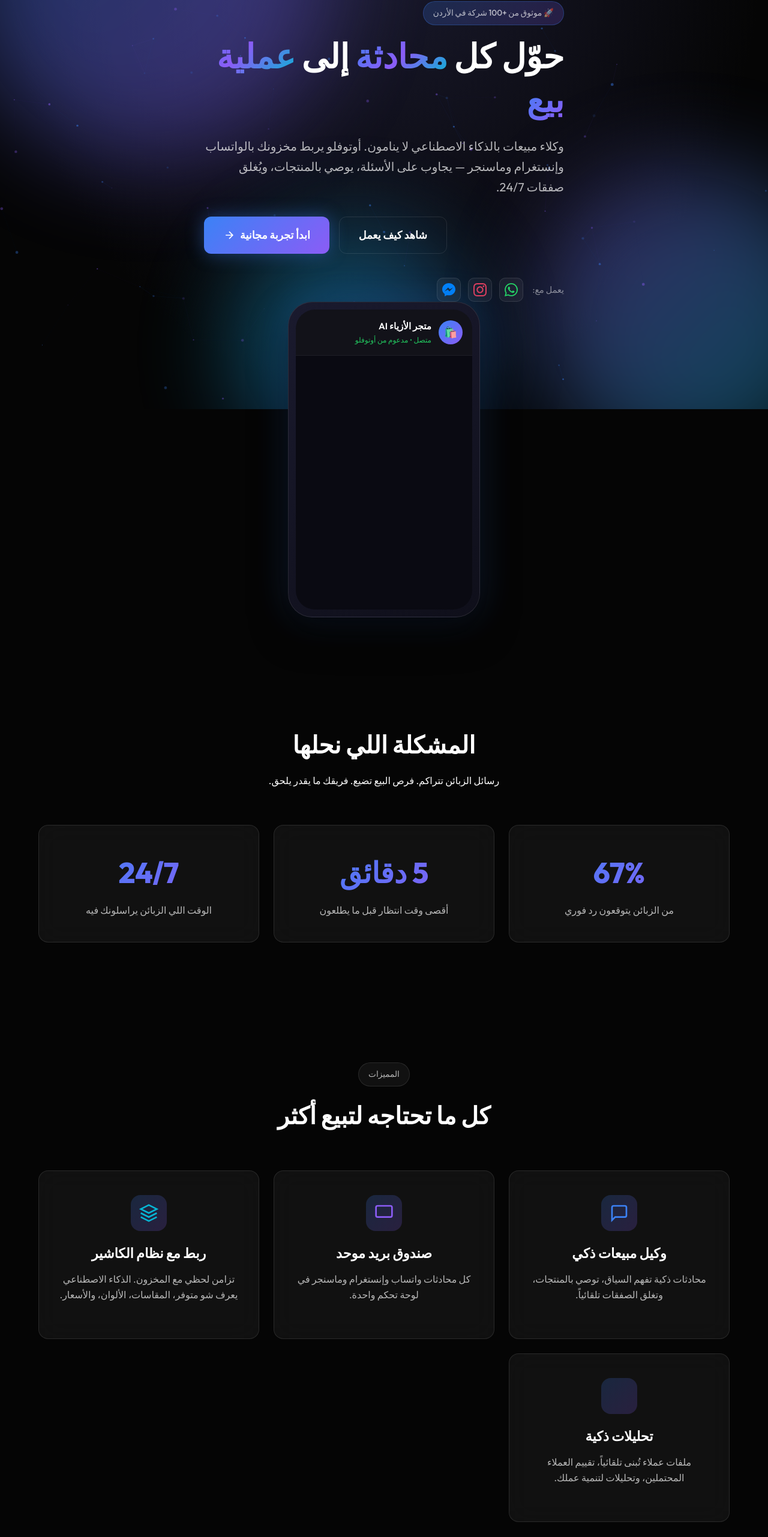
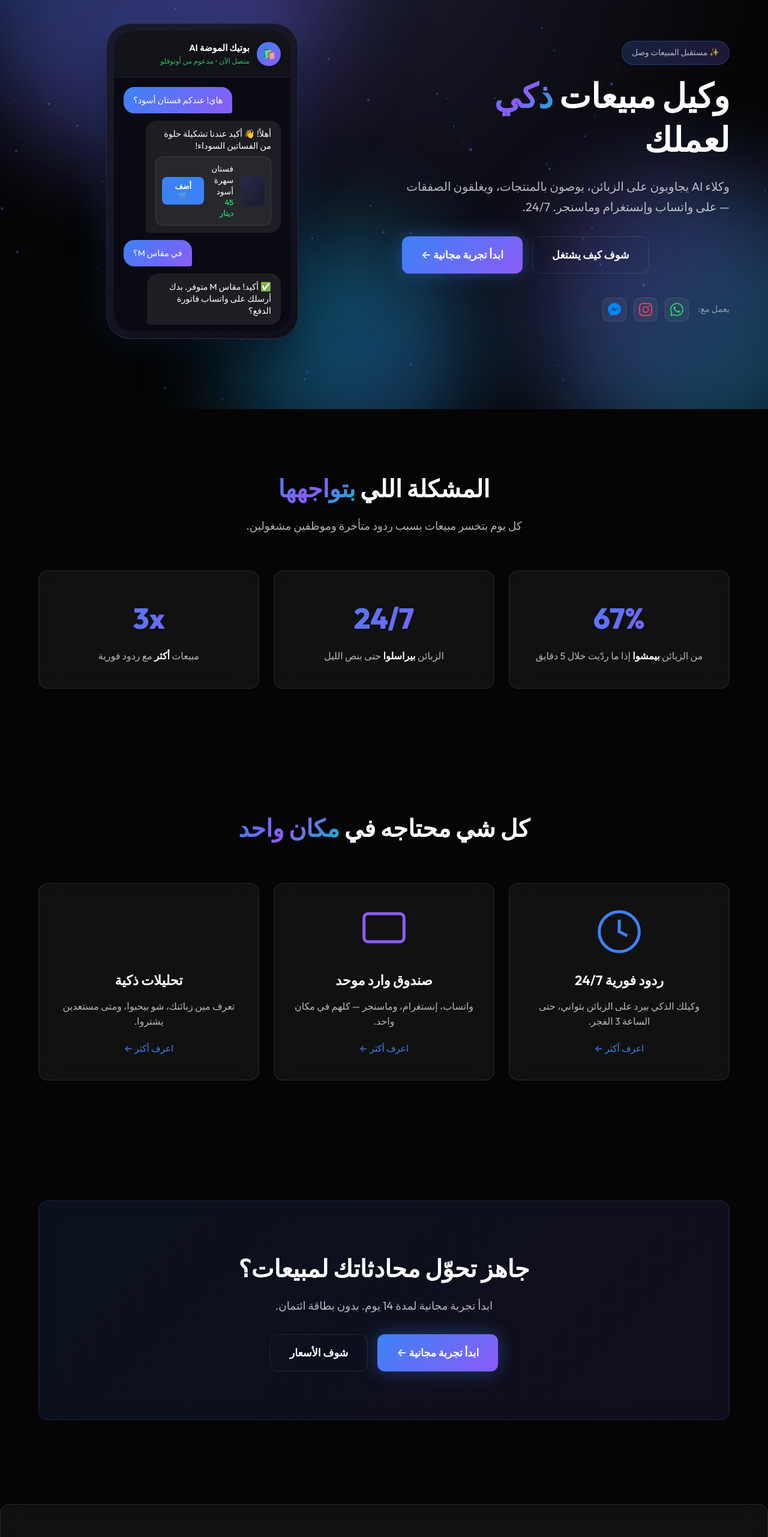
Before and after one commit to TahaW863/autoflow, a plain HTML site: page index-ar.html in a window 1280 px wide. Shown: the part 118-2680 px from the top of the page at 60% size. Drawn offline with Linux system fonts and the light colour scheme.

Commit message:
second commit

```diff
--- a/index-ar.html
+++ b/index-ar.html
@@ -4,9 +4,9 @@
 <head>
     <meta charset="UTF-8">
     <meta name="viewport" content="width=device-width, initial-scale=1.0">
-    <title>أوتوفلو | وكلاء مبيعات ذكاء اصطناعي للواتساب وإنستغرام</title>
+    <title>أوتوفلو - وكلاء مبيعات بالذكاء الاصطناعي</title>
     <meta name="description"
-        content="حوّل كل محادثة إلى عملية بيع. وكلاء مبيعات يعملون بالذكاء الاصطناعي على مدار الساعة.">
+        content="وكلاء مبيعات بالذكاء الاصطناعي يعملون 24/7 على واتساب وإنستغرام. حوّل محادثاتك لمبيعات.">
     <link rel="preconnect" href="https://fonts.googleapis.com">
     <link rel="preconnect" href="https://fonts.gstatic.com" crossorigin>
     <link href="https://fonts.googleapis.com/css2?family=Outfit:wght@300;400;500;600;700;800&display=swap"
@@ -52,78 +52,74 @@
     <main>
         <section class="hero">
             <div class="container">
+                <div class="hero-container">
                     <div class="hero-content">
-                    <div class="badge glow-badge">🚀 موثوق من +100 شركة في الأردن</div>
-                    <h1 class="hero-title">
-                        حوّل كل <span class="gradient-text">محادثة</span> إلى <span class="gradient-text">عملية
-                            بيع</span>
-                    </h1>
-                    <p class="hero-lead">
-                        وكلاء مبيعات بالذكاء الاصطناعي لا ينامون. أوتوفلو يربط مخزونك بالواتساب وإنستغرام وماسنجر —
-                        يجاوب
-                        على الأسئلة، يوصي بالمنتجات، ويُغلق صفقات 24/7.
-                    </p>
+                        <div class="badge glow-badge">✨ مستقبل المبيعات وصل</div>
+                        <h1 class="hero-title">وكيل مبيعات <span class="gradient-text">ذكي</span><br>لعملك</h1>
+                        <p class="hero-lead">وكلاء AI يجاوبون على الزبائن، يوصون بالمنتجات، ويغلقون الصفقات — على واتساب
+                            وإنستغرام وماسنجر. 24/7.</p>
                         <div class="hero-cta">
-                        <a href="contact-ar.html" class="btn-primary btn-lg glow">
-                            <span>ابدأ تجربة مجانية</span>
-                            <svg width="20" height="20" viewBox="0 0 24 24" fill="none" stroke="currentColor"
-                                stroke-width="2">
-                                <path d="M19 12H5M12 19l-7-7 7-7" />
-                            </svg>
-                        </a>
-                        <a href="solutions-ar.html" class="btn-secondary btn-lg">شاهد كيف يعمل</a>
+                            <a href="contact-ar.html" class="btn-primary btn-lg glow">ابدأ تجربة مجانية ←</a>
+                            <a href="#demo" class="btn-secondary btn-lg">شوف كيف يشتغل</a>
                         </div>
                         <div class="hero-channels">
                             <span class="channels-label">يعمل مع:</span>
                             <div class="channel-icons">
-                            <div class="channel-icon whatsapp" title="واتساب">
+                                <div class="channel-icon whatsapp">
                                     <svg viewBox="0 0 24 24" fill="currentColor">
                                         <path
-                                        d="M17.472 14.382c-.297-.149-1.758-.867-2.03-.967-.273-.099-.471-.148-.67.15-.197.297-.767.966-.94 1.164-.173.199-.347.223-.644.075-.297-.15-1.255-.463-2.39-1.475-.883-.788-1.48-1.761-1.653-2.059-.173-.297-.018-.458.13-.606.134-.133.298-.347.446-.52.149-.174.198-.298.298-.497.099-.198.05-.371-.025-.52-.075-.149-.669-1.612-.916-2.207-.242-.579-.487-.5-.669-.51-.173-.008-.371-.01-.57-.01-.198 0-.52.074-.792.372-.272.297-1.04 1.016-1.04 2.479 0 1.462 1.065 2.875 1.213 3.074.149.198 2.096 3.2 5.077 4.487.709.306 1.262.489 1.694.625.712.227 1.36.195 1.871.118.571-.085 1.758-.719 2.006-1.413.248-.694.248-1.289.173-1.413-.074-.124-.272-.198-.57-.347m-5.421 7.403h-.004a9.87 9.87 0 01-5.031-1.378l-.361-.214-3.741.982.998-3.648-.235-.374a9.86 9.86 0 01-1.51-5.26c.001-5.45 4.436-9.884 9.888-9.884 2.64 0 5.122 1.03 6.988 2.898a9.825 9.825 0 012.893 6.994c-.003 5.45-4.437 9.884-9.885 9.884m8.413-18.297A11.815 11.815 0 0012.05 0C5.495 0 .16 5.335.157 11.892c0 2.096.547 4.142 1.588 5.945L.057 24l6.305-1.654a11.882 11.882 0 005.683 1.448h.005c6.554 0 11.89-5.335 11.893-11.893a11.821 11.821 0 00-3.48-8.413z" />
+                                            d="M17.472 14.382c-.297-.149-1.758-.867-2.03-.967-.273-.099-.471-.148-.67.15-.197.297-.767.966-.94 1.164-.173.199-.347.223-.644.075-.297-.15-1.255-.463-2.39-1.475-.883-.788-1.48-1.761-1.653-2.059-.173-.297-.018-.458.13-.606.134-.133.298-.347.446-.52.149-.174.198-.298.298-.497.099-.198.05-.371-.025-.52-.075-.149-.669-1.612-.916-2.207-.242-.579-.487-.5-.669-.51-.173-.008-.371-.01-.57-.01-.198 0-.52.074-.792.372-.272.297-1.04 1.016-1.04 2.479 0 1.462 1.065 2.875 1.213 3.074.149.198 2.096 3.2 5.077 4.487.709.306 1.262.489 1.694.625.712.227 1.36.195 1.871.118.571-.085 1.758-.719 2.006-1.413.248-.694.248-1.289.173-1.413-.074-.124-.272-.198-.57-.347m-5.421 7.403h-.004a9.87 9.87 0 01-5.031-1.378l-.361-.214-3.741.982.998-3.648-.235-.374a9.86 9.86 0 01-1.51-5.26c.001-5.45 4.436-9.884 9.888-9.884 2.64 0 5.122 1.03 6.988 2.898a9.825 9.825 0 012.893 6.994c-.003 5.45-4.437 9.884-9.885 9.884m8.413-18.297A11.815 11.815 0 0012.05 0C5.495 0 .16 5.335.157 11.892c0 2.096.547 4.142 1.588 5.945L.057 24l6.305-1.654a11.882 11.882 0 005.683 1.448h.005c6.554 0 11.89-5.335 11.893-11.893a11.821 11.821 0 00-3.48-8.413Z" />
                                     </svg>
                                 </div>
-                            <div class="channel-icon instagram" title="إنستغرام">
+                                <div class="channel-icon instagram">
                                     <svg viewBox="0 0 24 24" fill="currentColor">
                                         <path
-                                        d="M12 2.163c3.204 0 3.584.012 4.85.07 3.252.148 4.771 1.691 4.919 4.919.058 1.265.069 1.645.069 4.849 0 3.205-.012 3.584-.069 4.849-.149 3.225-1.664 4.771-4.919 4.919-1.266.058-1.644.07-4.85.07-3.204 0-3.584-.012-4.849-.07-3.26-.149-4.771-1.699-4.919-4.92-.058-1.265-.07-1.644-.07-4.849 0-3.204.013-3.583.07-4.849.149-3.227 1.664-4.771 4.919-4.919 1.266-.057 1.645-.069 4.849-.069zm0-2.163c-3.259 0-3.667.014-4.947.072-4.358.2-6.78 2.618-6.98 6.98-.059 1.281-.073 1.689-.073 4.948 0 3.259.014 3.668.072 4.948.2 4.358 2.618 6.78 6.98 6.98 1.281.058 1.689.072 4.948.072 3.259 0 3.668-.014 4.948-.072 4.354-.2 6.782-2.618 6.979-6.98.059-1.28.073-1.689.073-4.948 0-3.259-.014-3.667-.072-4.947-.196-4.354-2.617-6.78-6.979-6.98-1.281-.059-1.69-.073-4.949-.073zm0 5.838c-3.403 0-6.162 2.759-6.162 6.162s2.759 6.163 6.162 6.163 6.162-2.759 6.162-6.163c0-3.403-2.759-6.162-6.162-6.162zm0 10.162c-2.209 0-4-1.79-4-4 0-2.209 1.791-4 4-4s4 1.791 4 4c0 2.21-1.791 4-4 4zm6.406-11.845c-.796 0-1.441.645-1.441 1.44s.645 1.44 1.441 1.44c.795 0 1.439-.645 1.439-1.44s-.644-1.44-1.439-1.44z" />
+                                            d="M12 2.163c3.204 0 3.584.012 4.85.07 3.252.148 4.771 1.691 4.919 4.919.058 1.265.069 1.645.069 4.849 0 3.205-.012 3.584-.069 4.849-.149 3.225-1.664 4.771-4.919 4.919-1.266.058-1.644.07-4.85.07-3.204 0-3.584-.012-4.849-.07-3.26-.149-4.771-1.699-4.919-4.92-.058-1.265-.07-1.644-.07-4.849 0-3.204.013-3.583.07-4.849.149-3.227 1.664-4.771 4.919-4.919 1.266-.057 1.645-.069 4.849-.069zM12 0C8.741 0 8.333.014 7.053.072 2.695.272.273 2.69.073 7.052.014 8.333 0 8.741 0 12c0 3.259.014 3.668.072 4.948.2 4.358 2.618 6.78 6.98 6.98C8.333 23.986 8.741 24 12 24c3.259 0 3.668-.014 4.948-.072 4.354-.2 6.782-2.618 6.979-6.98.059-1.28.073-1.689.073-4.948 0-3.259-.014-3.667-.072-4.947-.196-4.354-2.617-6.78-6.979-6.98C15.668.014 15.259 0 12 0zm0 5.838a6.162 6.162 0 100 12.324 6.162 6.162 0 000-12.324zM12 16a4 4 0 110-8 4 4 0 010 8zm6.406-11.845a1.44 1.44 0 100 2.881 1.44 1.44 0 000-2.881z" />
                                     </svg>
                                 </div>
-                            <div class="channel-icon messenger" title="ماسنجر">
+                                <div class="channel-icon messenger">
                                     <svg viewBox="0 0 24 24" fill="currentColor">
                                         <path
-                                        d="M12 0c-6.627 0-12 4.975-12 11.111 0 3.497 1.745 6.616 4.472 8.652v4.237l4.086-2.242c1.09.301 2.246.464 3.442.464 6.627 0 12-4.974 12-11.111 0-6.136-5.373-11.111-12-11.111zm1.193 14.963l-3.056-3.259-5.963 3.259 6.559-6.963 3.13 3.259 5.889-3.259-6.559 6.963z" />
+                                            d="M12 0C5.373 0 0 4.974 0 11.111c0 3.498 1.744 6.614 4.469 8.654V24l4.088-2.242c1.092.301 2.246.464 3.443.464 6.627 0 12-4.975 12-11.111S18.627 0 12 0zm1.191 14.963l-3.055-3.26-5.963 3.26L10.732 8l3.131 3.259L19.752 8l-6.561 6.963z" />
                                     </svg>
                                 </div>
                             </div>
                         </div>
                     </div>
                     <div class="hero-visual">
-                    <div class="phone-mockup glass">
+                        <div class="phone-mockup">
                             <div class="phone-screen">
                                 <div class="chat-header">
                                     <div class="chat-avatar">🛍️</div>
                                     <div class="chat-info">
-                                    <div class="chat-name">متجر الأزياء AI</div>
-                                    <div class="chat-status">متصل • مدعوم من أوتوفلو</div>
+                                        <div class="chat-name">بوتيك الموضة AI</div>
+                                        <div class="chat-status">متصل الآن • مدعوم من أوتوفلو</div>
                                     </div>
                                 </div>
                                 <div class="chat-messages">
-                                <div class="message incoming">
-                                    <p>مرحبا! عندكم الفستان الأزرق مقاس M؟</p>
-                                    <span class="time">2:34 م</span>
+                                    <div class="message user fade-in-msg">
+                                        <div class="bubble">هاي! عندكم فستان أسود؟</div>
                                     </div>
-                                <div class="message outgoing">
-                                    <p>أهلاً! نعم، الفستان الصيفي الأزرق متوفر بمقاس M. سعره 45 دينار وعندنا 3 قطع. تحبي
-                                        أحجزلك واحد؟ 💙</p>
-                                    <span class="time">2:34 م</span>
+                                    <div class="message bot fade-in-msg delay-1">
+                                        <div class="bubble">
+                                            أهلاً! 👋 أكيد عندنا تشكيلة حلوة من الفساتين السوداء!
+                                            <div class="product-card-mini">
+                                                <div class="product-img-mini"></div>
+                                                <div class="product-details">
+                                                    <div class="product-name">فستان سهرة أسود</div>
+                                                    <div class="product-price">45 دينار</div>
                                                 </div>
-                                <div class="message incoming">
-                                    <p>ايه لو سمحتي! ممكن الدفع عند الاستلام؟</p>
-                                    <span class="time">2:35 م</span>
+                                                <button class="add-btn">أضف 🛒</button>
                                             </div>
-                                <div class="message outgoing typing">
-                                    <div class="typing-indicator">
-                                        <span></span><span></span><span></span>
+                                        </div>
+                                    </div>
+                                    <div class="message user fade-in-msg">
+                                        <div class="bubble">في مقاس M؟</div>
+                                    </div>
+                                    <div class="message bot fade-in-msg delay-1">
+                                        <div class="bubble">
+                                            ✅ أكيد! مقاس M متوفر. بدك أرسلك على واتساب فاتورة الدفع؟
+                                        </div>
                                     </div>
                                 </div>
                             </div>
@@ -133,24 +129,24 @@
             </div>
         </section>
 
-        <section class="problem-section">
+        <section class="problem-section" id="demo">
             <div class="container">
                 <div class="section-header center-text">
-                    <h2>المشكلة اللي نحلها</h2>
-                    <p class="lead">رسائل الزبائن تتراكم. فرص البيع تضيع. فريقك ما يقدر يلحق.</p>
+                    <h2>المشكلة اللي <span class="gradient-text">بتواجهها</span></h2>
+                    <p class="section-lead">كل يوم بتخسر مبيعات بسبب ردود متأخرة وموظفين مشغولين.</p>
                 </div>
                 <div class="stats-grid">
                     <div class="stat-card glass">
-                        <div class="stat-number gradient-text">67%</div>
-                        <div class="stat-label">من الزبائن يتوقعون رد فوري</div>
+                        <div class="stat-number">67%</div>
+                        <div class="stat-label">من الزبائن <strong>بيمشوا</strong> إذا ما ردّيت خلال 5 دقايق</div>
                     </div>
                     <div class="stat-card glass">
-                        <div class="stat-number gradient-text">5 دقائق</div>
-                        <div class="stat-label">أقصى وقت انتظار قبل ما يطلعون</div>
+                        <div class="stat-number">24/7</div>
+                        <div class="stat-label">الزبائن <strong>بيراسلوا</strong> حتى بنص الليل</div>
                     </div>
                     <div class="stat-card glass">
-                        <div class="stat-number gradient-text">24/7</div>
-                        <div class="stat-label">الوقت اللي الزبائن يراسلونك فيه</div>
+                        <div class="stat-number">3x</div>
+                        <div class="stat-label">مبيعات <strong>أكثر</strong> مع ردود فورية</div>
                     </div>
                 </div>
             </div>
@@ -159,28 +155,29 @@
         <section class="features-section">
             <div class="container">
                 <div class="section-header center-text">
-                    <div class="badge">المميزات</div>
-                    <h2>كل ما تحتاجه لتبيع أكثر</h2>
+                    <h2>كل شي محتاجه في <span class="gradient-text">مكان واحد</span></h2>
                 </div>
                 <div class="features-grid">
                     <div class="feature-card glass">
-                        <div class="icon-box">
-                            <svg viewBox="0 0 24 24" fill="none" stroke="url(#f1)" stroke-width="2">
-                                <path d="M21 15a2 2 0 0 1-2 2H7l-4 4V5a2 2 0 0 1 2-2h14a2 2 0 0 1 2 2z" />
+                        <div class="feature-icon">
+                            <svg viewBox="0 0 24 24" fill="none" stroke="url(#f1)" stroke-width="1.5">
+                                <circle cx="12" cy="12" r="10" />
+                                <polyline points="12 6 12 12 16 14" />
                                 <defs>
-                                    <linearGradient id="f1" x1="3" y1="3" x2="21" y2="21">
+                                    <linearGradient id="f1" x1="2" y1="2" x2="22" y2="22">
                                         <stop stop-color="#3b82f6" />
                                         <stop offset="1" stop-color="#8b5cf6" />
                                     </linearGradient>
                                 </defs>
                             </svg>
                         </div>
-                        <h3>وكيل مبيعات ذكي</h3>
-                        <p>محادثات ذكية تفهم السياق، توصي بالمنتجات، وتغلق الصفقات تلقائياً.</p>
+                        <h3>ردود فورية 24/7</h3>
+                        <p>وكيلك الذكي بيرد على الزبائن بثواني، حتى الساعة 3 الفجر.</p>
+                        <a href="automation-ar.html" class="feature-link">اعرف أكثر ←</a>
                     </div>
                     <div class="feature-card glass">
-                        <div class="icon-box">
-                            <svg viewBox="0 0 24 24" fill="none" stroke="url(#f2)" stroke-width="2">
+                        <div class="feature-icon">
+                            <svg viewBox="0 0 24 24" fill="none" stroke="url(#f2)" stroke-width="1.5">
                                 <rect x="2" y="3" width="20" height="14" rx="2" ry="2" />
                                 <line x1="8" y1="21" x2="16" y2="21" />
                                 <line x1="12" y1="17" x2="12" y2="21" />
@@ -192,40 +189,27 @@
                                 </defs>
                             </svg>
                         </div>
-                        <h3>صندوق بريد موحد</h3>
-                        <p>كل محادثات واتساب وإنستغرام وماسنجر في لوحة تحكم واحدة.</p>
+                        <h3>صندوق وارد موحد</h3>
+                        <p>واتساب، إنستغرام، وماسنجر — كلهم في مكان واحد.</p>
+                        <a href="unified-inbox-ar.html" class="feature-link">اعرف أكثر ←</a>
                     </div>
                     <div class="feature-card glass">
-                        <div class="icon-box">
-                            <svg viewBox="0 0 24 24" fill="none" stroke="url(#f3)" stroke-width="2">
-                                <path d="M12 2L2 7l10 5 10-5-10-5zM2 17l10 5 10-5M2 12l10 5 10-5" />
+                        <div class="feature-icon">
+                            <svg viewBox="0 0 24 24" fill="none" stroke="url(#f3)" stroke-width="1.5">
+                                <line x1="12" y1="20" x2="12" y2="10" />
+                                <line x1="18" y1="20" x2="18" y2="4" />
+                                <line x1="6" y1="20" x2="6" y2="16" />
                                 <defs>
-                                    <linearGradient id="f3" x1="2" y1="2" x2="22" y2="22">
+                                    <linearGradient id="f3" x1="6" y1="4" x2="18" y2="20">
                                         <stop stop-color="#06b6d4" />
                                         <stop offset="1" stop-color="#3b82f6" />
                                     </linearGradient>
                                 </defs>
                             </svg>
                         </div>
-                        <h3>ربط مع نظام الكاشير</h3>
-                        <p>تزامن لحظي مع المخزون. الذكاء الاصطناعي يعرف شو متوفر، المقاسات، الألوان، والأسعار.</p>
-                    </div>
-                    <div class="feature-card glass">
-                        <div class="icon-box">
-                            <svg viewBox="0 0 24 24" fill="none" stroke="url(#f4)" stroke-width="2">
-                                <line x1="12" y1="20" x2="12" y2="10" />
-                                <line x1="18" y1="20" x2="18" y2="4" />
-                                <line x1="6" y1="20" x2="6" y2="16" />
-                                <defs>
-                                    <linearGradient id="f4" x1="6" y1="4" x2="18" y2="20">
-                                        <stop stop-color="#f59e0b" />
-                                        <stop offset="1" stop-color="#ef4444" />
-                                    </linearGradient>
-                                </defs>
-                            </svg>
-                        </div>
                         <h3>تحليلات ذكية</h3>
-                        <p>ملفات عملاء تُبنى تلقائياً، تقييم العملاء المحتملين، وتحليلات لتنمية عملك.</p>
+                        <p>تعرف مين زبائنك، شو بيحبوا، ومتى مستعدين يشتروا.</p>
+                        <a href="insights-ar.html" class="feature-link">اعرف أكثر ←</a>
                     </div>
                 </div>
             </div>
@@ -234,10 +218,10 @@
         <section class="cta-section">
             <div class="container">
                 <div class="cta-box glass">
-                    <h2>جاهز <span class="gradient-text">تأتمت</span> مبيعاتك؟</h2>
-                    <p>انضم لأكثر من 100 شركة تستخدم أوتوفلو لزيادة إيراداتها.</p>
+                    <h2>جاهز تحوّل محادثاتك لمبيعات؟</h2>
+                    <p>ابدأ تجربة مجانية لمدة 14 يوم. بدون بطاقة ائتمان.</p>
                     <div class="cta-buttons">
-                        <a href="contact-ar.html" class="btn-primary btn-lg glow">ابدأ تجربة مجانية</a>
+                        <a href="contact-ar.html" class="btn-primary btn-lg glow">ابدأ تجربة مجانية ←</a>
                         <a href="pricing-ar.html" class="btn-secondary btn-lg">شوف الأسعار</a>
                     </div>
                 </div>
```
Also changed, not shown: index.html (+70 -94 lines). Lines whose indentation alone changed are shown as unchanged.
